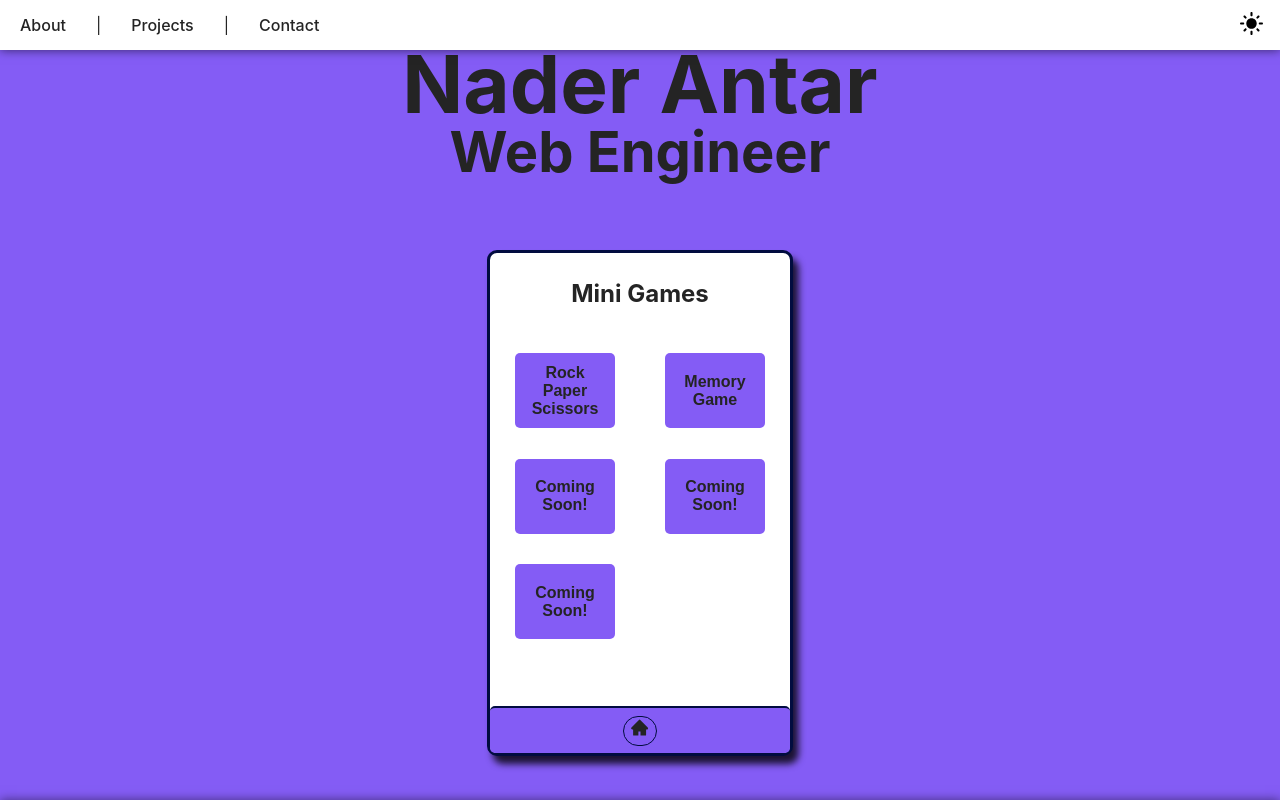
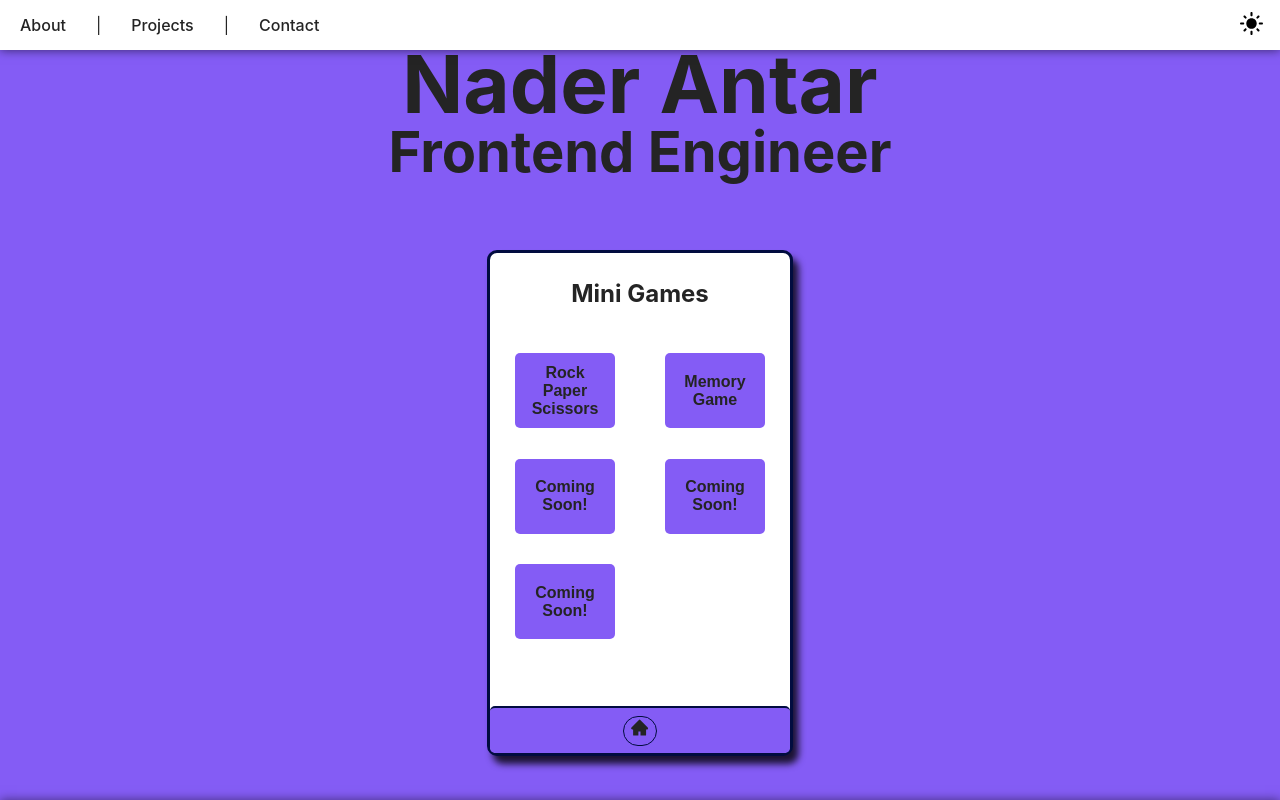
Before and after one commit to nadocodes/nader-antar, a React (Vite) app: page / in a window 1280 px wide. Shown: the top 800 px of the page. Built offline with nearby package versions, Linux system fonts and the light colour scheme.

Commit message:
updated job title, needs work with animations

```diff
--- a/src/components/Header/Header.tsx
+++ b/src/components/Header/Header.tsx
@@ -12,7 +12,7 @@ function Header(props: { theme: string }) {
       <div className="mainContainer">
       <div className="myInfo">
         <h1>Nader Antar</h1>
-        <h2>Web Engineer</h2>
+        <h2>Frontend Engineer</h2>
       </div>
         <Games />
         {/* <img className="ScriptSvg" src={theme == 'dark' ? ScriptSvgDark : ScriptSvgLight} alt="Script" /> */}
```
